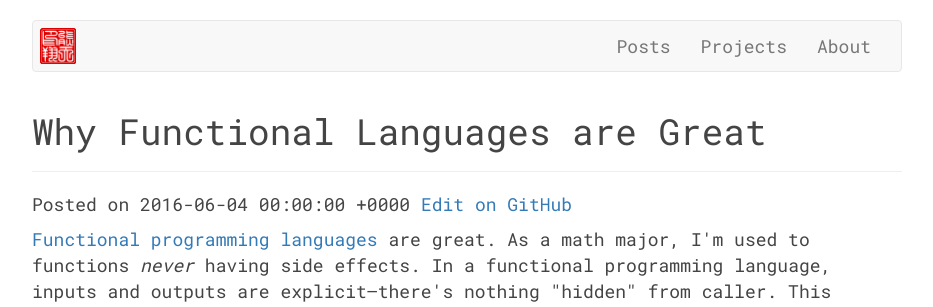
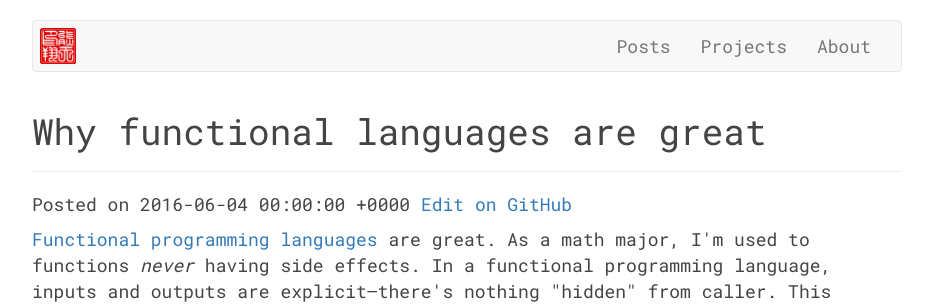
Before and after one commit to xiongtx/xiongtx.github.io, a Jekyll site: the page built from _posts/2016-06-04-why-functional-languages-are-great.html, in a window 1280 px wide. Shown: the top 307 px of the page, without its empty margins (173-1106 px from the left). Built offline with Jekyll 4.4.1, drawn with Linux system fonts in a browser that asks for light colours; nearby versions of some CDN libraries.

```diff
--- a/_org/_posts/2016-02-13-the-problem-with-tutorials.org
+++ b/_org/_posts/2016-02-13-the-problem-with-tutorials.org
@@ -3,7 +3,7 @@
 #+BEGIN_HTML
 ---
 layout: post
-title: The Problem with Tutorials
+title: The problem with tutorials
 excerpt: Over-simplistic tutorials create bad habits that are hard to break.
 ---
 #+END_HTML
--- a/_org/_posts/2016-06-04-why-functional-languages-are-great.org
+++ b/_org/_posts/2016-06-04-why-functional-languages-are-great.org
@@ -3,7 +3,7 @@
 #+BEGIN_HTML
 ---
 layout: post
-title: Why Functional Languages are Great
+title: Why functional languages are great
 excerpt: Will great features lead to wider adoption?
 ---
 #+END_HTML
--- a/_posts/2016-02-13-the-problem-with-tutorials.html
+++ b/_posts/2016-02-13-the-problem-with-tutorials.html
@@ -1,6 +1,6 @@
 ---
 layout: post
-title: The Problem with Tutorials
+title: The problem with tutorials
 excerpt: Over-simplistic tutorials create bad habits that are hard to break.
 ---
 
--- a/_posts/2016-06-04-why-functional-languages-are-great.html
+++ b/_posts/2016-06-04-why-functional-languages-are-great.html
@@ -1,6 +1,6 @@
 ---
 layout: post
-title: Why Functional Languages are Great
+title: Why functional languages are great
 excerpt: Will great features lead to wider adoption?
 ---
 
```
